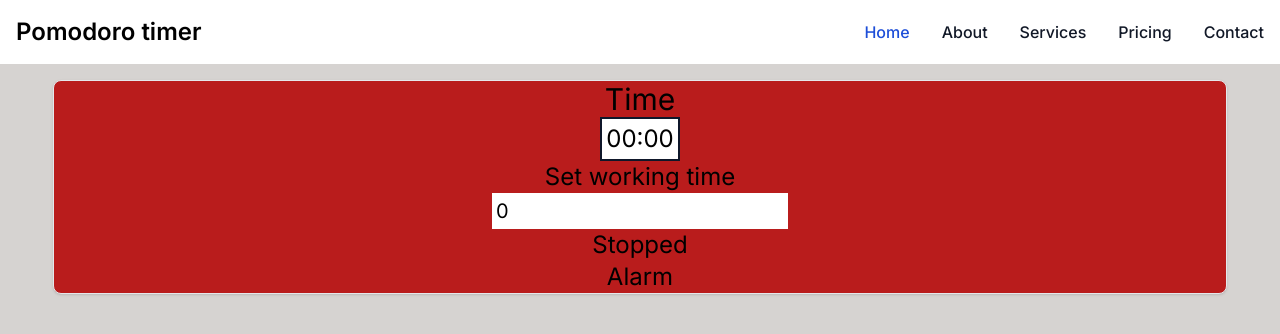
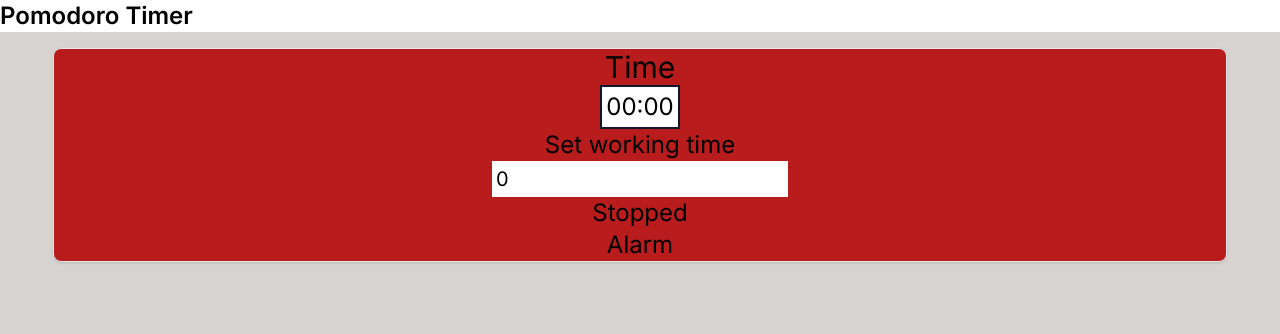
Before and after one commit to extremito/pomodoro-next-app, a Next.js app: page /main in a window 1280 px wide. Shown: the top 334 px of the page. Built offline with nearby package versions, Linux system fonts and the light colour scheme.

Commit message:
Change main layout header

```diff
--- a/app/main/layout.tsx
+++ b/app/main/layout.tsx
@@ -7,7 +7,7 @@ export default function MainLayout({
 }) {
   return (
     <>
-      <header><NavigationBar /></header>
+      <header className="bg-white border-gray-200 text-2xl font-semibold dark:bg-gray-900 dark:text-white">Pomodoro Timer</header>
       <main className="bg-stone-300 dark:bg-stone-800 h-full">{children}</main>
     </>
   )
```
